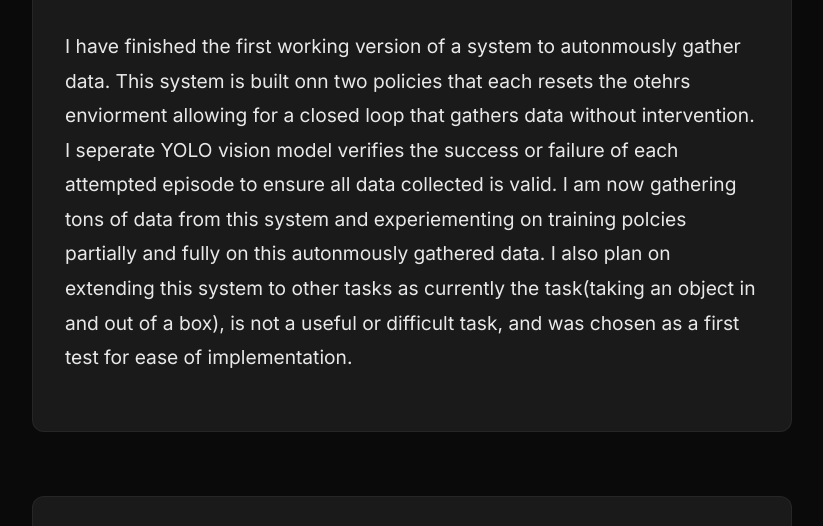
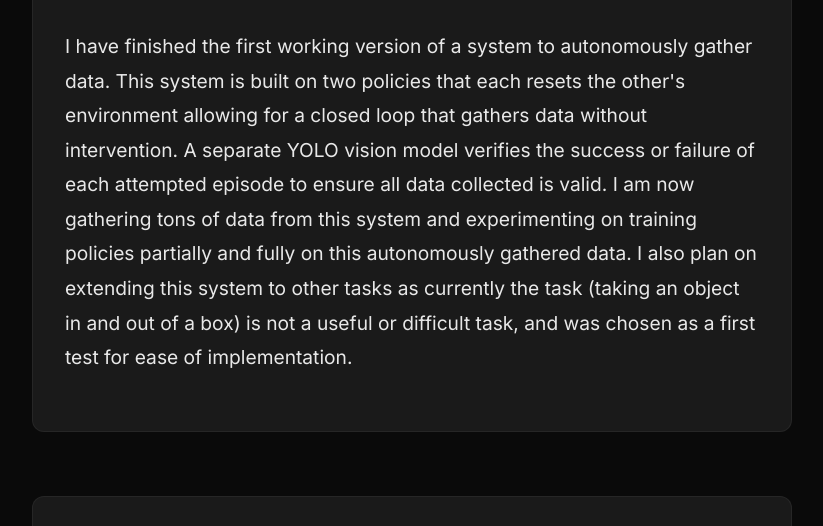
Before and after one commit to harrisproctor/PersonalWebsite, a plain HTML site: page so-101-robotic-arm.html in a window 1280 px wide. Shown: the part 918-1444 px from the top of the page, without its empty margins (228-1051 px from the left). Drawn offline with Linux system fonts and the light colour scheme.

Commit message:
new so-101 update fixed url

```diff
--- a/so-101-robotic-arm.html
+++ b/so-101-robotic-arm.html
@@ -146,21 +146,21 @@
                 <div class="post-content">
                     <div class="video-placeholder"
                         style="padding-bottom: 56.25%; height: 0; position: relative; background: none; border: none;">
-                        <iframe src="https://www.youtube.com/watch?v=J7SUmly5feg" title="YouTube video player"
+                        <iframe src="https://www.youtube.com/embed/J7SUmly5feg" title="YouTube video player"
                             frameborder="0"
                             allow="accelerometer; autoplay; clipboard-write; encrypted-media; gyroscope; picture-in-picture; web-share"
                             referrerpolicy="strict-origin-when-cross-origin" allowfullscreen
                             style="position: absolute; top: 0; left: 0; width: 100%; height: 100%; border-radius: 8px;"></iframe>
                     </div>
                     <p>
-                        I have finished the first working version of a system to autonmously gather data. This system
-                        is built onn two policies that each resets the otehrs enviorment allowing for a closed loop
-                        that gathers data without intervention. I seperate YOLO vision model verifies the success or
+                        I have finished the first working version of a system to autonomously gather data. This system
+                        is built on two policies that each resets the other's environment allowing for a closed loop
+                        that gathers data without intervention. A separate YOLO vision model verifies the success or
                         failure of each attempted episode to ensure all data collected is valid.
-                        I am now gathering tons of data from this system and experiementing on training polcies
-                        partially and fully on this autonmously gathered data.
-                        I also plan on extending this system to other tasks as currently the task(taking an object in
-                        and out of a box), is not a useful or difficult task, and was chosen as a first test for ease of
+                        I am now gathering tons of data from this system and experimenting on training policies
+                        partially and fully on this autonomously gathered data.
+                        I also plan on extending this system to other tasks as currently the task (taking an object in
+                        and out of a box) is not a useful or difficult task, and was chosen as a first test for ease of
                         implementation.
                     </p>
                 </div>
@@ -180,13 +180,13 @@
                             style="position: absolute; top: 0; left: 0; width: 100%; height: 100%; border-radius: 8px;"></iframe>
                     </div>
                     <p>
-                        I have finished builidng a 2nd SO-101 to serve as the leader arm for teleoperation. Additionally
+                        I have finished building a 2nd SO-101 to serve as the leader arm for teleoperation. Additionally
                         I discovered that my
                         on arm camera was having visual glitches, and have since swapped out the cameras. Currently with
                         those issues fixed I am
                         training the arm to place an object in the box, then take it out as to have a fully closed loop
                         where it can both perform an action
-                        and reset it's environment.
+                        and reset its environment.
                     </p>
                 </div>
             </div>
```
